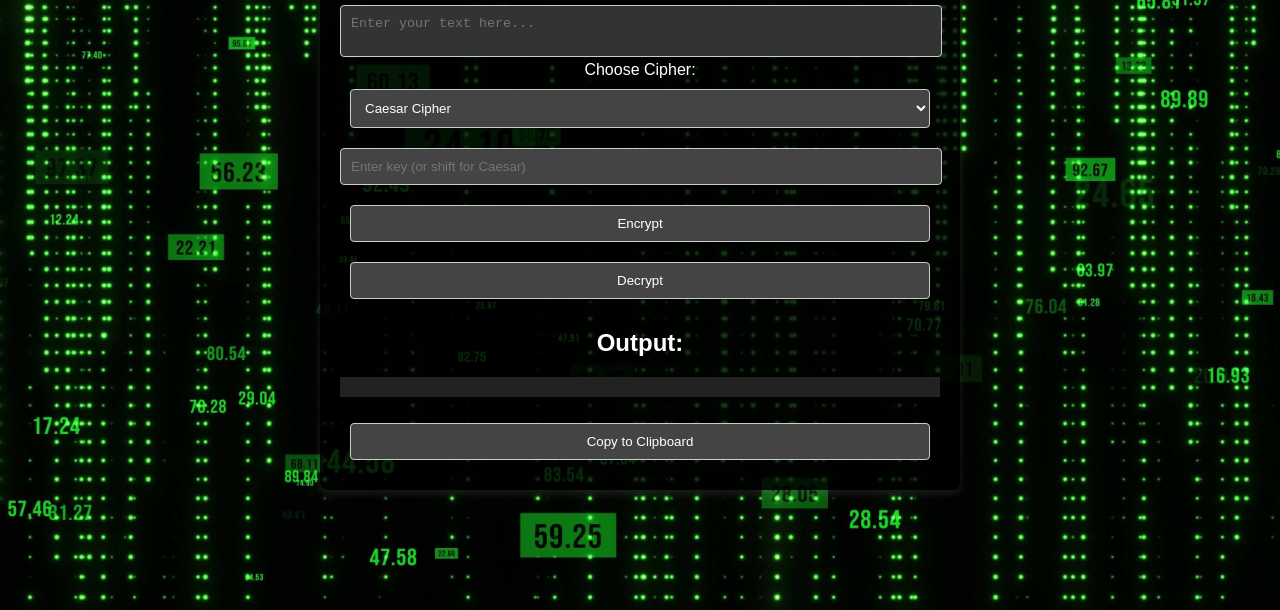
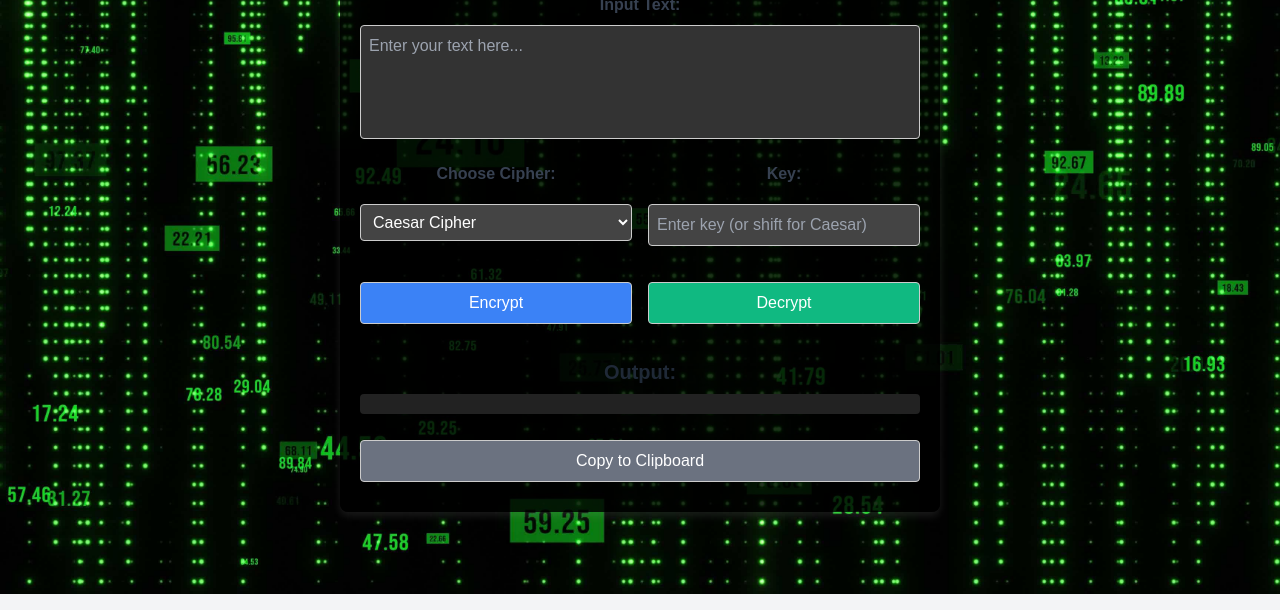
Before and after one commit to dev-mirpuri/cipher_master, a plain HTML site: page static/index.html in a window 1280 px wide. Shown: the part 206-816 px from the top of the page. Drawn offline with nearby package versions, Linux system fonts and the light colour scheme.

Commit message:
Redesign frontend with improved UI using Tailwind CSS

```diff
--- a/static/index.html
+++ b/static/index.html
@@ -3,36 +3,45 @@
 <head>
     <meta charset="UTF-8">
     <meta name="viewport" content="width=device-width, initial-scale=1.0">
-    <title>Text Encrypter and Decrypter</title>
+    <title>Advanced Text Encrypter and Decrypter</title>
+    <link rel="stylesheet" href="https://cdnjs.cloudflare.com/ajax/libs/tailwindcss/2.2.19/tailwind.min.css">
     <link rel="stylesheet" href="style.css">
 </head>
-<body>
-    <div class="container">
-        <h1>Text Encrypter and Decrypter</h1>
+<body class="bg-gray-100 min-h-screen flex items-center justify-center">
+    <div class="container mx-auto p-8 bg-white shadow-lg rounded-lg">
+        <h1 class="text-3xl font-bold mb-6 text-center text-gray-800">Advanced Text Encrypter and Decrypter</h1>
 
-        <!-- Input text -->
-        <textarea id="inputText" placeholder="Enter your text here..."></textarea>
-
-        <!-- Cipher Selection -->
-        <label for="cipherType">Choose Cipher:</label>
-        <select id="cipherType">
-            <option value="caesar">Caesar Cipher</option>
-            <option value="vigenere">Vigenère Cipher</option>
-        </select>
-
-        <!-- Key Input -->
-        <input type="text" id="keyInput" placeholder="Enter key (or shift for Caesar)">
-
-        <!-- Encrypt/Decrypt buttons -->
-        <div class="button-group">
-            <button id="encryptBtn">Encrypt</button>
-            <button id="decryptBtn">Decrypt</button>
+        <div class="mb-4">
+            <label for="inputText" class="block mb-2 font-semibold text-gray-700">Input Text:</label>
+            <textarea id="inputText" class="w-full p-2 border rounded" rows="4" placeholder="Enter your text here..."></textarea>
         </div>
 
-        <!-- Output Section -->
-        <h2>Output:</h2>
-        <p id="outputText"></p>
-        <button id="copyBtn">Copy to Clipboard</button>
+        <div class="flex mb-4">
+            <div class="w-1/2 pr-2">
+                <label for="cipherType" class="block mb-2 font-semibold text-gray-700">Choose Cipher:</label>
+                <select id="cipherType" class="w-full p-2 border rounded">
+                    <option value="caesar">Caesar Cipher</option>
+                    <option value="vigenere">Vigenère Cipher</option>
+                    <option value="fernet">Fernet (Modern Encryption)</option>
+                </select>
+            </div>
+            <div class="w-1/2 pl-2">
+                <label for="keyInput" class="block mb-2 font-semibold text-gray-700">Key:</label>
+                <input type="text" id="keyInput" class="w-full p-2 border rounded" placeholder="Enter key (or shift for Caesar)">
+            </div>
+        </div>
+
+        <div class="flex space-x-4 mb-6">
+            <button id="encryptBtn" class="flex-1 bg-blue-500 text-white p-2 rounded hover:bg-blue-600 transition duration-200">Encrypt</button>
+            <button id="decryptBtn" class="flex-1 bg-green-500 text-white p-2 rounded hover:bg-green-600 transition duration-200">Decrypt</button>
+        </div>
+
+        <div class="mb-4">
+            <h2 class="text-xl font-semibold mb-2 text-gray-800">Output:</h2>
+            <p id="outputText" class="p-4 bg-gray-200 rounded min-h-[100px]"></p>
+        </div>
+
+        <button id="copyBtn" class="w-full bg-gray-500 text-white p-2 rounded hover:bg-gray-600 transition duration-200">Copy to Clipboard</button>
     </div>
 
     <script src="app.js"></script>
```
